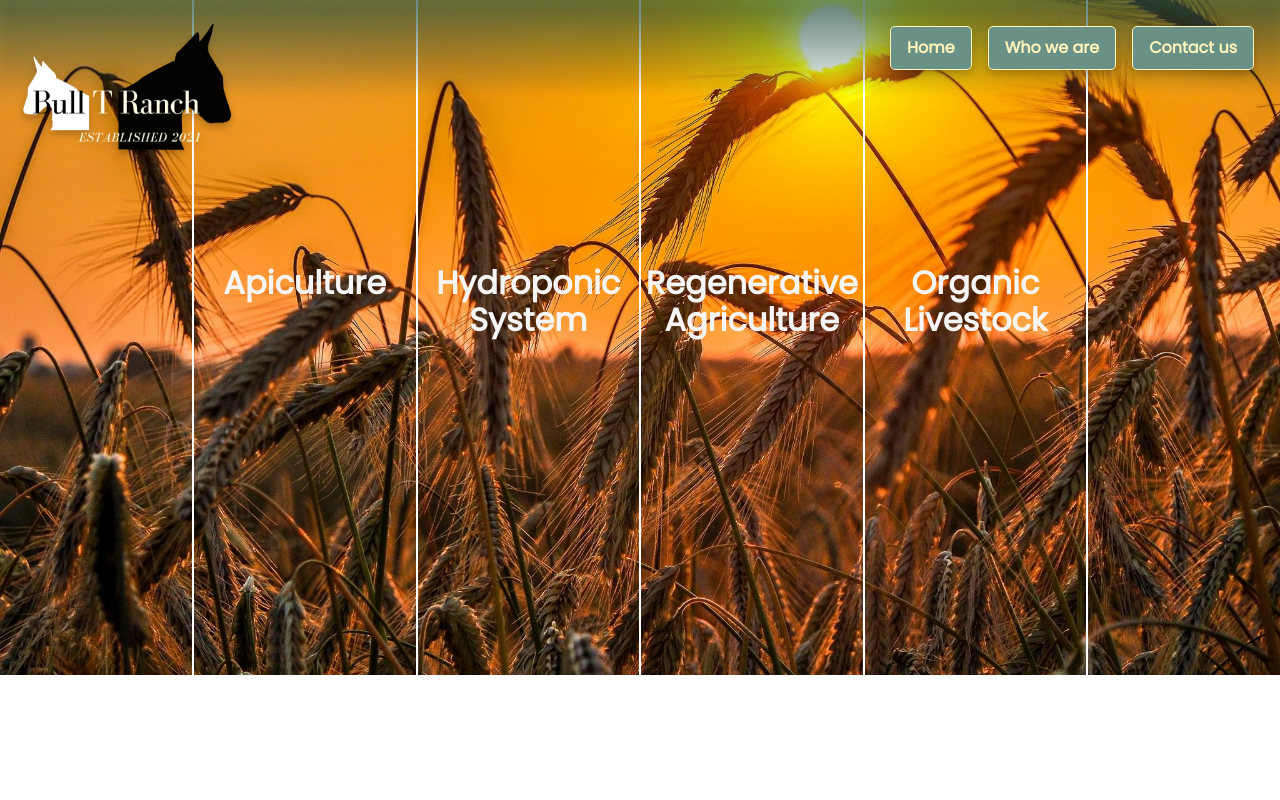
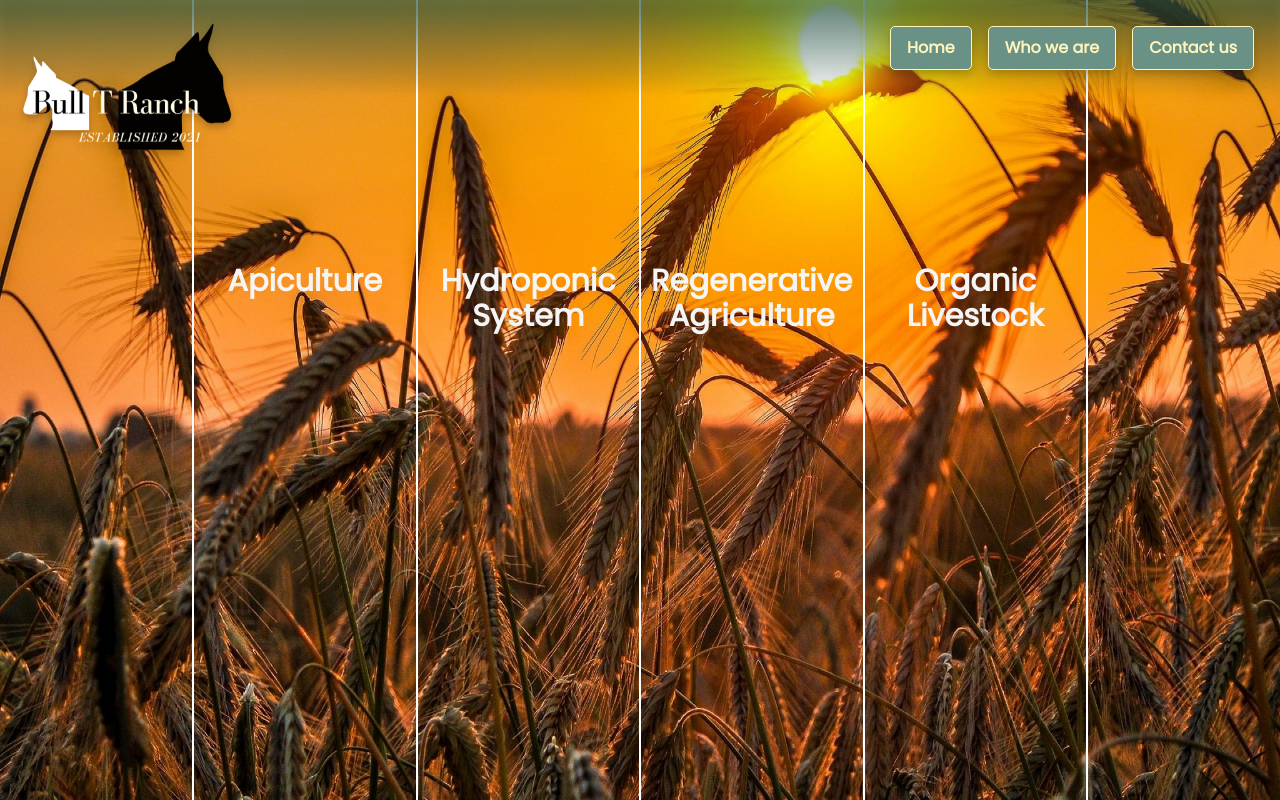
Before and after one commit to ezimon/bullTranch, a React (Create React App) app: page / in a window 1280 px wide. Built offline with nearby package versions, Linux system fonts and the light colour scheme.

Commit message:
deploying 2 heroku

```diff
--- a/package.json
+++ b/package.json
@@ -10,6 +10,7 @@
     "@testing-library/react": "^11.1.0",
     "@testing-library/user-event": "^12.1.10",
     "emailjs-com": "^3.2.0",
+    "gh-pages": "^3.2.3",
     "react": "^17.0.2",
     "react-background-slider": "^2.0.0",
     "react-dom": "^17.0.2",
--- a/src/App.css
+++ b/src/App.css
@@ -132,13 +132,15 @@
 }
 
 .menuItem:hover {
-  filter: drop-shadow(0px 4px 4px rgba(0, 0, 0, 0.25));
+  filter: drop-shadow(0px 4px 4px rgba(0, 0, 0, 0.60));
 }
 
 .Mtitle {
+  position: relative;
   color: whitesmoke;
   position: relative;
   padding-top: 110%;
+  font-size: 190%;
 }
 
 .special {
@@ -181,7 +183,7 @@
 }
 
 .homeBG {
-  /* height: 100%; */
+  height: 100%;
   width: 100%;
 }
 
--- a/src/components/Contact.js
+++ b/src/components/Contact.js
@@ -1,13 +1,12 @@
 import React, { useRef } from "react";
 import { Footer } from "./Footer";
-// import toast, { Toaster } from "react-hot-toast";
+import apiBG from "../assets/bigMenu/homeBG.jpg";
 
 export const Contact = () => {
-  // const notiify = toast.success(
-  //   `Mail sent succesfully, we'll contact you soon`
-  // );
+
   return (
       <div className="component">
+        <img src={apiBG} className="bgImg homeBG" />
         <div className="form">
           <h1 className="conTitle tc">Contact form</h1>
           <form
```
Also changed, not shown: 1 other file (tests, documents, lock files or other folders).
